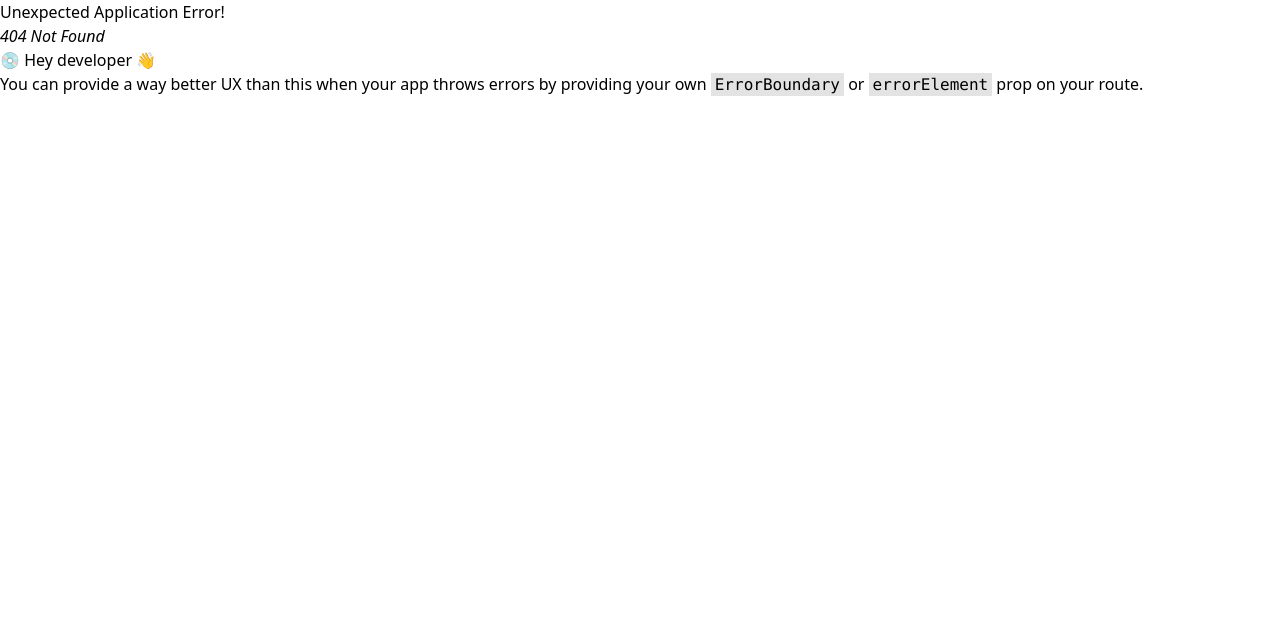
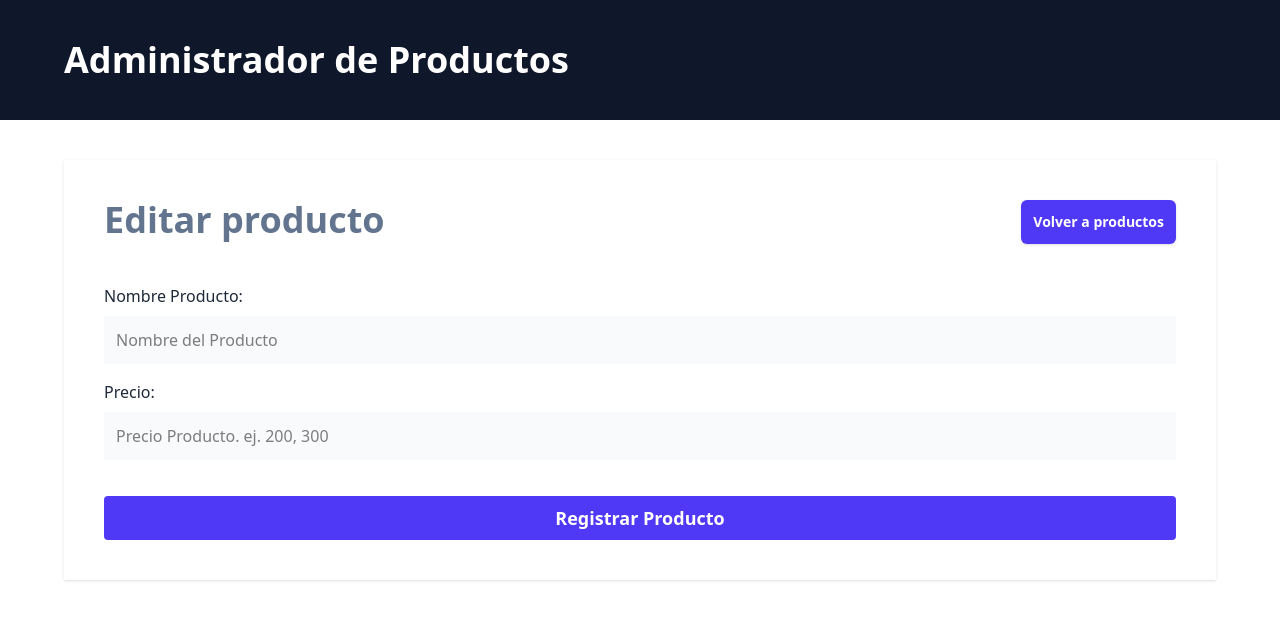
Before and after one commit to stan-mqz/products-manager-react, a React app: page /productos/1/editar in a window 1280 px wide. Before the commit this address had no page. Shown: the top 620 px of the page. Built offline with nearby package versions, Linux system fonts and the light colour scheme; the HTML template or start-up script is replaced by a standard one.

Commit message:
feat: Add edit product functionality with form and routing

```diff
--- a/src/components/ProductDetails.tsx
+++ b/src/components/ProductDetails.tsx
@@ -1,5 +1,6 @@
 import { formatCurrency } from "../helpers";
 import { Product } from "../types/types";
+import { useNavigate } from "react-router-dom";
 
 type ProductDetailsProps = {
   product: Product;
@@ -7,20 +8,32 @@
 
 export const ProductDetails = ({ product }: ProductDetailsProps) => {
 
-    const isAvailable = product.availability
+    //A diferencia de Link, este puede ser usado en cualquier parte del componente, no solo en la presentacion
+   const navigate = useNavigate()
+
+  const isAvailable = product.availability;
 
   return (
     <tr className="border-b border-gray-400 ">
-      <td className="p-3 text-lg text-gray-800">
-        {product.name}
-      </td>
+      <td className="p-3 text-lg text-gray-800">{product.name}</td>
       <td className="p-3 text-lg text-gray-800">
         {formatCurrency(product.price)}
       </td>
       <td className="p-3 text-lg text-gray-800">
-        {isAvailable ? 'Disponible' : 'No Disponible' }
+        {isAvailable ? "Disponible" : "No Disponible"}
       </td>
-      <td className="p-3 text-lg text-gray-800 "></td>
+      <td className="p-3 text-lg text-gray-800 ">
+        <div className="flex gap-2 items-center">
+
+          <button
+            className="bg-indigo-600 text-white rounded-lg w-full p-2 uppercase font-bold text-xs text-center cursor-pointer"
+            //Usa el evento onClick y le pasas la URL a la que quieres desde la funcion
+            onClick={() => navigate(`productos/${product.id}/editar`)}
+          >
+            Editar
+          </button>
+        </div>
+      </td>
     </tr>
   );
 };
--- /dev/null
+++ b/src/pages/EditProduct.tsx
@@ -0,0 +1,94 @@
+import { Link, Form, useActionData, ActionFunctionArgs, redirect } from "react-router-dom";
+import { ErrorMessage } from "../components/ErrorMessage";
+import { addProduct } from "../services/ProductService";
+
+//Funcion para la accion
+export const action = async ({request}: ActionFunctionArgs) => {
+  //Forma para obtener los datos del formulario descomponiendo el objeto request y su metodo formData)()
+  const data = Object.fromEntries(await request.formData())
+
+  /*
+  Los key : value los tomara asi
+  key: name del campo en el form
+  value: valor introducido en el form
+  */
+
+  let error = ''
+
+  if (Object.values(data).includes('')) {
+    error = 'Todos los campos son obligatorios'
+  }
+
+  //Una vez retornas algo en una accion, esta disponible globalmente para el componente
+  if (error) {
+    return error
+  }
+
+  //Funcion en el archivo de services a la cual le pasamos los datos
+
+  //Ejecuta todo el codigo pero se detiene aca, de esa manera el return no se ejecuta hasta que esta funcion termina de ejecutarse
+  await addProduct(data)
+
+  //Una accion siempre debe retornar algo, en este caso, redirecciona al usuario a la página principal
+  return redirect('/')
+}
+
+export const EditProduct = () => {
+
+  //Usando el hook useActionData() puedes acceder desde tu componente a lo que sea que la accion a la que esta conectado haya retornado
+  const error = useActionData() as string
+
+  return (
+    <>
+      <div className="flex justify-between">
+        <h2 className="text-4xl font-black text-slate-500">
+          Editar producto
+        </h2>
+
+        <Link
+          to="/"
+          className="rounded-md bg-indigo-600 p-3 text-sm font-bold text-white shadow-sm hover:bg-indigo-500"
+        >
+          Volver a productos
+        </Link>
+      </div>
+
+    {error && <ErrorMessage>{error}</ErrorMessage>}
+
+      <Form
+      className="mt-10"
+      method="POST"
+      >
+        <div className="mb-4">
+          <label className="text-gray-800" htmlFor="name">
+            Nombre Producto:
+          </label>
+          <input
+            id="name"
+            type="text"
+            className="mt-2 block w-full p-3 bg-gray-50"
+            placeholder="Nombre del Producto"
+            name="name"
+          />
+        </div>
+        <div className="mb-4">
+          <label className="text-gray-800" htmlFor="price">
+            Precio:
+          </label>
+          <input
+            id="price"
+            type="number"
+            className="mt-2 block w-full p-3 bg-gray-50"
+            placeholder="Precio Producto. ej. 200, 300"
+            name="price"
+          />
+        </div>
+        <input
+          type="submit"
+          className="mt-5 w-full bg-indigo-600 p-2 text-white font-bold text-lg cursor-pointer rounded"
+          value="Registrar Producto"
+        />
+      </Form>
+    </>
+  );
+};
```
Also changed, not shown: src/router.tsx (+7 -0 lines).
